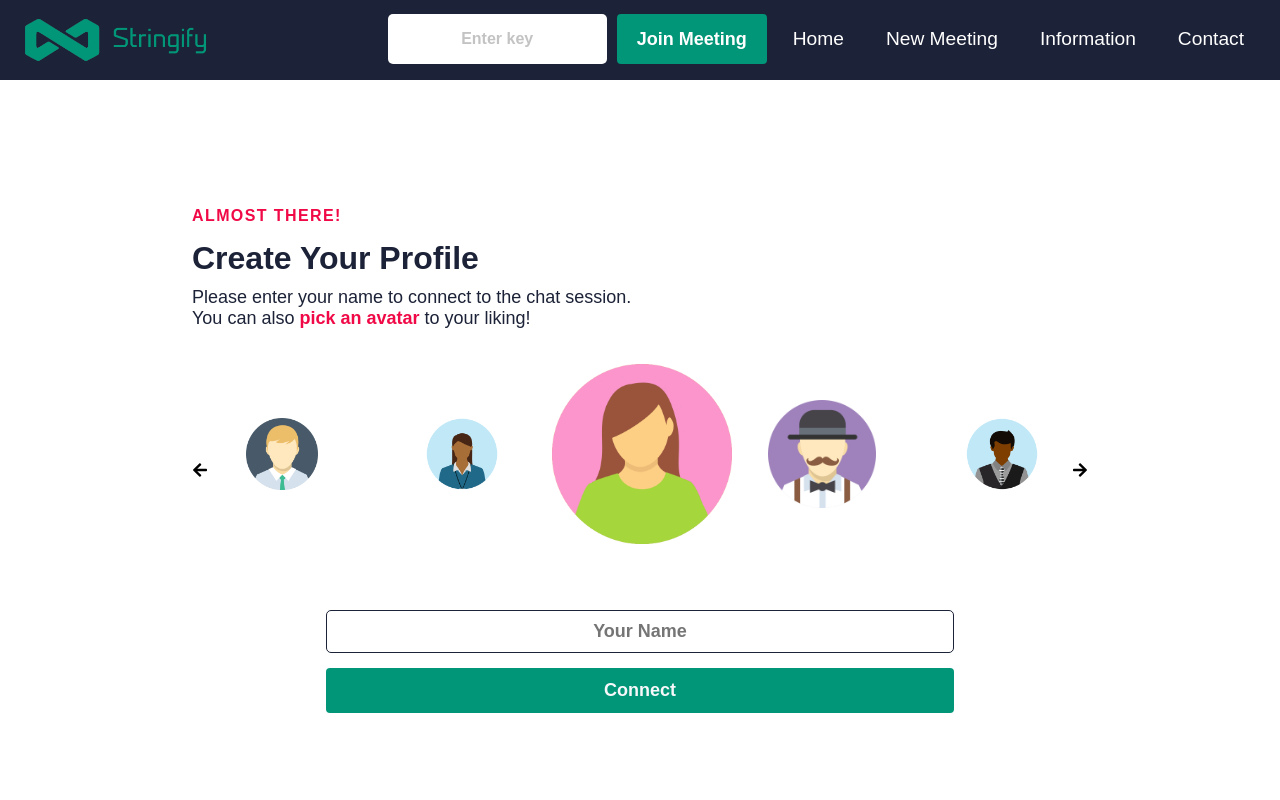
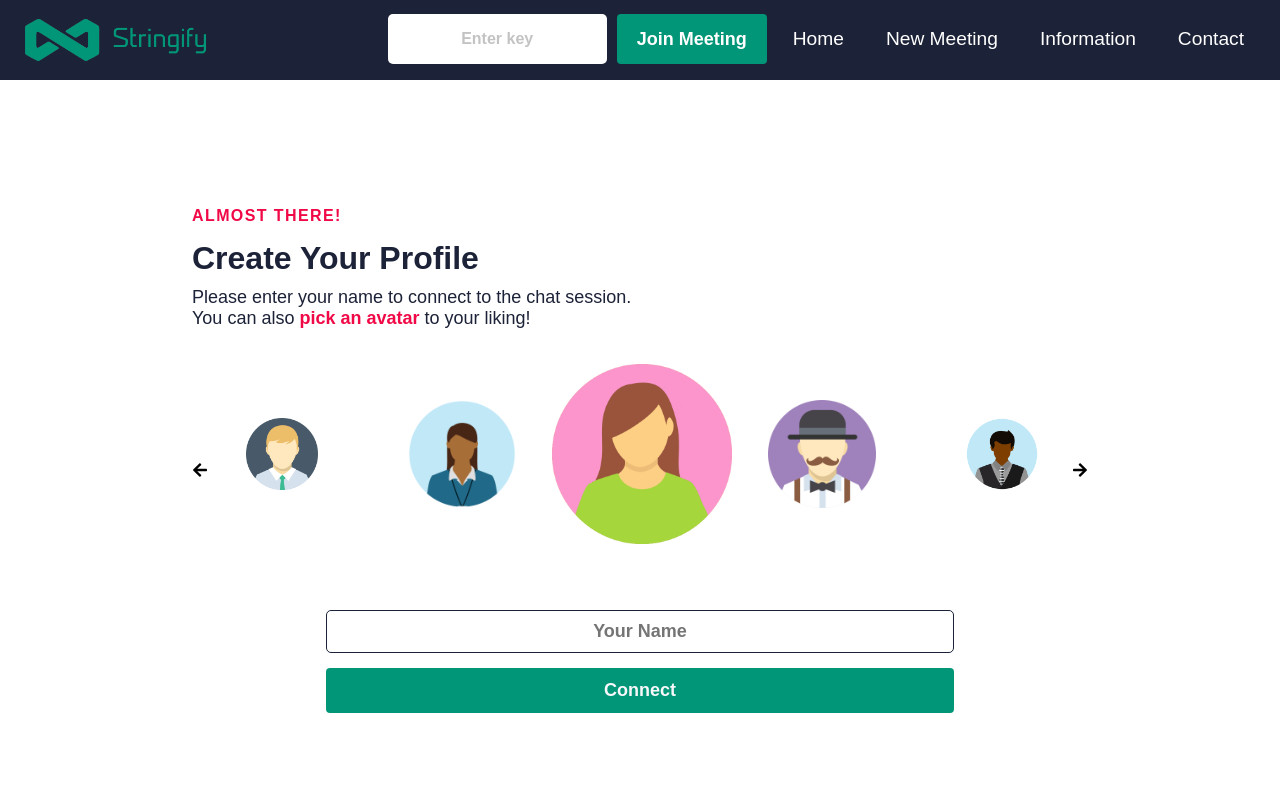
Before and after one commit to AllanJamil/stringify-client, a React (Create React App) app: page /profile in a window 1280 px wide. Shown: the top 800 px of the page. Built offline with nearby package versions, Linux system fonts and the light colour scheme.

Commit message:
fixed slider size

```diff
--- a/src/component/page/information/InformationPage.js
+++ b/src/component/page/information/InformationPage.js
@@ -2,6 +2,7 @@ import React from 'react';
 import QaComponent from "./QAComponent";
 import './InformationPage.css';
 import {questionFive, questionFour, questionOne, questionSix, questionThree, questionTwo} from "./Data";
+
 
 const InformationPage = () => {
     return (
--- a/src/component/page/profile/AvatarSlider.js
+++ b/src/component/page/profile/AvatarSlider.js
@@ -73,7 +73,7 @@ const AvatarSlider = () => {
 
     const renderImages = images.map((img, idx) => {
 
-        let previous = imageIndex === 0 ? 15 : imageIndex - 1;
+        let previous = imageIndex === 0 ? images.length - 1 : imageIndex - 1;
         let next = imageIndex === images.length - 1 ? 0 : imageIndex + 1;
 
         if (idx === imageIndex) {
```
